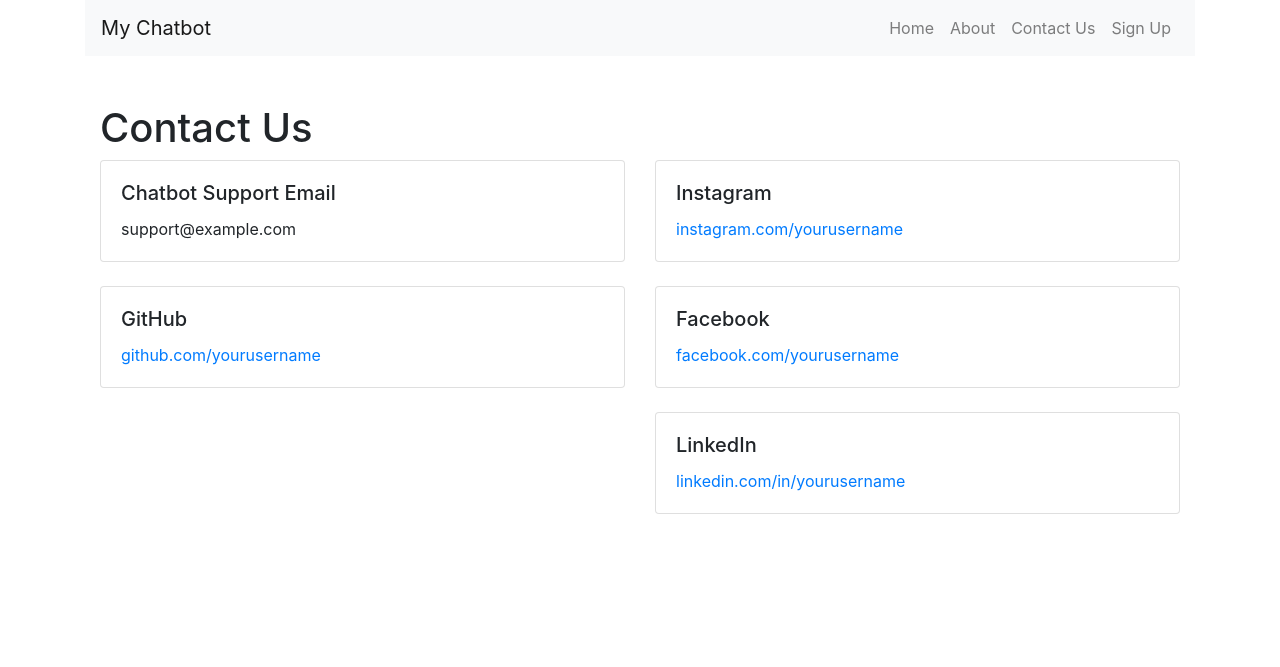
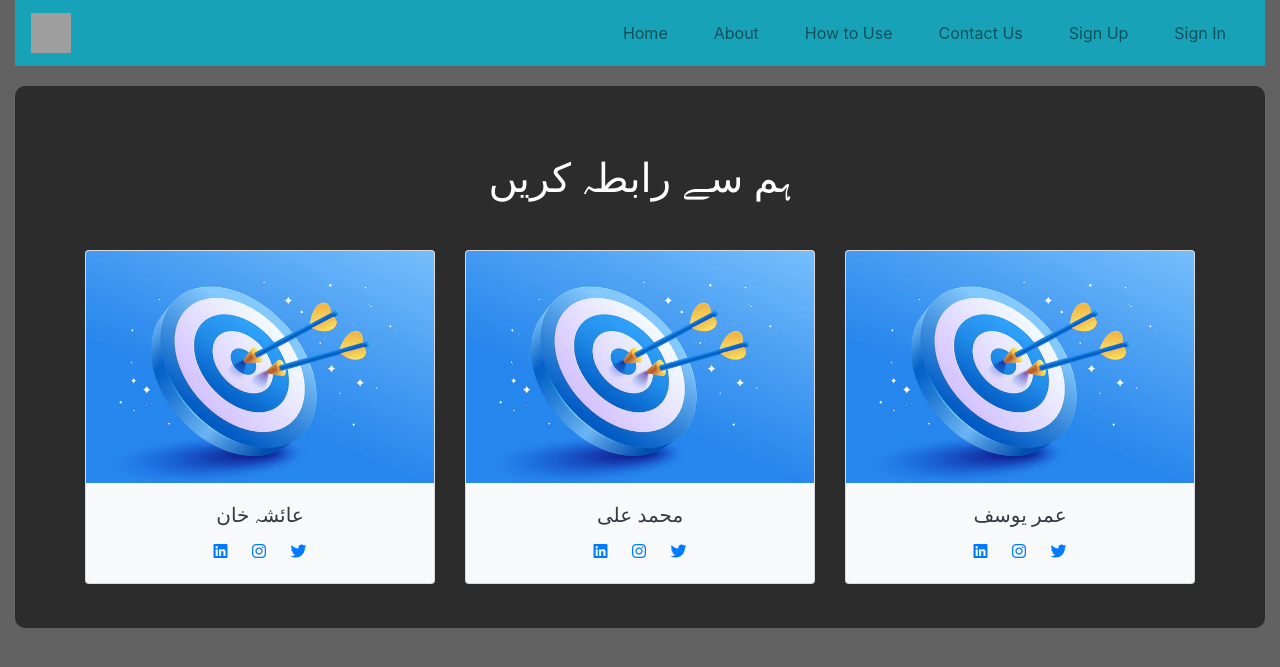
Before and after one commit to HerdHelp-FYP/Web-App-Prototype, a Flask app: page /contact in a window 1280 px wide. Shown: the top 667 px of the page. Run offline with Flask 3, Linux system fonts and the light colour scheme; some libraries are stand-ins or nearby versions; grey boxes are pictures that could not be loaded.

Commit message:
functionality till signin added

```diff
--- a/app.py
+++ b/app.py
@@ -3,6 +3,9 @@ import sqlite3
 
 app = Flask(__name__)
 app.secret_key = '1893'  # Replace with a secret key for your app
+
+def create_connection():
+    return sqlite3.connect('herdhelp.db')
 
 @app.route('/')
 def index():
@@ -18,10 +21,8 @@ def signup():
             con = conn.cursor()
             con.execute("INSERT INTO user (name, password) VALUES (?, ?)", (username, password))
 
-            con.execute("SELECT * FROM user")
-            result = con.fetchall()
-            print(result)
-            return redirect(url_for('signup'))
+        # Redirect to the signin page after successful signup
+        return redirect(url_for('signin'))
 
     return render_template('signup.html')
 
@@ -33,5 +34,33 @@ def about():
 def contact():
     return render_template('contact.html')
 
+@app.route('/how_to_use')
+def how_to_use():
+    return render_template('how_to_use.html')
+
+@app.route('/signin', methods=['GET', 'POST'])
+def signin():
+    if request.method == 'POST':
+        username = request.form['username']
+        password = request.form['password']
+
+        conn = create_connection()
+        cursor = conn.cursor()
+        cursor.execute('SELECT * FROM user WHERE name=? AND password=?', (username, password))
+        user = cursor.fetchone()
+
+        conn.close()
+
+        if user:
+            # Authentication successful
+            flash('Login successful!', 'success')
+            return redirect(url_for('index'))
+        else:
+            # Authentication failed
+            flash('Invalid username or password. Please try again.', 'error')
+            return redirect(url_for('signin'))
+
+    return render_template('signin.html')
+
 if __name__ == '__main__':
     app.run(debug=True)
--- a/static/style.css
+++ b/static/style.css
@@ -0,0 +1,34 @@
+body {
+    background-color: #626262;
+    color: white;
+}
+.navbar {
+    background-color: #4df9da;
+}
+.navbar-brand {
+    color: white;
+    font-weight: bold;
+}
+.navbar-nav {
+    margin-left: auto;
+}
+.navbar-nav .nav-link {
+    color: white;
+    margin: 0 15px;
+}
+.content {
+    background-color: #2c2c2c;
+    color: white;
+    padding: 20px;
+    border-radius: 10px;
+    margin-top: 20px;
+}
+.alert {
+    background-color: #4df9da;
+    color: #2c2c2c;
+}
+footer {
+    text-align: center;
+    color: white;
+    margin-top: 20px;
+}
--- a/templates/contact.html
+++ b/templates/contact.html
@@ -2,39 +2,38 @@
 
 {% block content %}
 <div class="container mt-5">
-    <h1>Contact Us</h1>
+    <h1 class="text-center mb-5">ہم سے رابطہ کریں</h1>
     <div class="row">
-        <div class="col-md-6">
-            <div class="card mb-4">
+        <div class="col-md-4 mb-4">
+            <div class="card text-center bg-light">
+                <img src="{{ url_for('static', filename='images/vision.webp') }}" class="card-img-top" alt="Team Member 1">
                 <div class="card-body">
-                    <h5 class="card-title">Chatbot Support Email</h5>
-                    <p class="card-text">support@example.com</p>
-                </div>
-            </div>
-            <div class="card mb-4">
-                <div class="card-body">
-                    <h5 class="card-title">GitHub</h5>
-                    <a href="https://github.com/yourusername" class="card-link">github.com/yourusername</a>
+                    <h5 class="card-title text-dark">عائشہ خان</h5>
+                    <a href="https://www.linkedin.com/in/aishakhan" class="card-link"><i class="fab fa-linkedin"></i></a>
+                    <a href="https://www.instagram.com/aishakhan" class="card-link"><i class="fab fa-instagram"></i></a>
+                    <a href="https://twitter.com/aishakhan" class="card-link"><i class="fab fa-twitter"></i></a>
                 </div>
             </div>
         </div>
-        <div class="col-md-6">
-            <div class="card mb-4">
+        <div class="col-md-4 mb-4">
+            <div class="card text-center bg-light">
+                <img src="{{ url_for('static', filename='images/vision.webp') }}" class="card-img-top" alt="Team Member 2">
                 <div class="card-body">
-                    <h5 class="card-title">Instagram</h5>
-                    <a href="https://www.instagram.com/yourusername" class="card-link">instagram.com/yourusername</a>
+                    <h5 class="card-title text-dark">محمد علی</h5>
+                    <a href="https://www.linkedin.com/in/mohammadali" class="card-link"><i class="fab fa-linkedin"></i></a>
+                    <a href="https://www.instagram.com/mohammadali" class="card-link"><i class="fab fa-instagram"></i></a>
+                    <a href="https://twitter.com/mohammadali" class="card-link"><i class="fab fa-twitter"></i></a>
                 </div>
             </div>
-            <div class="card mb-4">
+        </div>
+        <div class="col-md-4 mb-4">
+            <div class="card text-center bg-light">
+                <img src="{{ url_for('static', filename='images/vision.webp') }}" class="card-img-top" alt="Team Member 3">
                 <div class="card-body">
-                    <h5 class="card-title">Facebook</h5>
-                    <a href="https://www.facebook.com/yourusername" class="card-link">facebook.com/yourusername</a>
-                </div>
-            </div>
-            <div class="card mb-4">
-                <div class="card-body">
-                    <h5 class="card-title">LinkedIn</h5>
-                    <a href="https://www.linkedin.com/in/yourusername" class="card-link">linkedin.com/in/yourusername</a>
+                    <h5 class="card-title text-dark">عمر یوسف</h5>
+                    <a href="https://www.linkedin.com/in/omaryousaf" class="card-link"><i class="fab fa-linkedin"></i></a>
+                    <a href="https://www.instagram.com/omaryousaf" class="card-link"><i class="fab fa-instagram"></i></a>
+                    <a href="https://twitter.com/omaryousaf" class="card-link"><i class="fab fa-twitter"></i></a>
                 </div>
             </div>
         </div>
--- a/templates/layout.html
+++ b/templates/layout.html
@@ -5,13 +5,18 @@
     <meta name="viewport" content="width=device-width, initial-scale=1.0">
     <title>My Chatbot</title>
     <link rel="stylesheet" href="https://maxcdn.bootstrapcdn.com/bootstrap/4.5.2/css/bootstrap.min.css">
+    <link rel="stylesheet" href="https://cdnjs.cloudflare.com/ajax/libs/font-awesome/6.0.0/css/all.min.css">
     <link rel="stylesheet" href="{{ url_for('static', filename='style.css') }}">
+    <style>
+    </style>
 </head>
 <body>
-    <div class="container">
+    <div class="container-fluid">
         <header>
-            <nav class="navbar navbar-expand-lg navbar-light bg-light">
-                <a class="navbar-brand" href="{{ url_for('index') }}">My Chatbot</a>
+            <nav class="navbar navbar-expand-lg navbar-light bg-info w-100">
+                <a class="navbar-brand" href="{{ url_for('index') }}">
+                    <img src="{{ url_for('static', filename='your_logo.png') }}" alt="My Chatbot Logo" width="40" height="40">
+                </a>
                 <button class="navbar-toggler" type="button" data-toggle="collapse" data-target="#navbarNav" aria-controls="navbarNav" aria-expanded="false" aria-label="Toggle navigation">
                     <span class="navbar-toggler-icon"></span>
                 </button>
@@ -24,10 +29,16 @@
                             <a class="nav-link" href="{{ url_for('about') }}">About</a>
                         </li>
                         <li class="nav-item">
+                            <a class="nav-link" href="{{ url_for('how_to_use') }}">How to Use</a>
+                        </li>
+                        <li class="nav-item">
                             <a class="nav-link" href="{{ url_for('contact') }}">Contact Us</a>
                         </li>
                         <li class="nav-item">
                             <a class="nav-link" href="{{ url_for('signup') }}">Sign Up</a>
+                        </li>
+                        <li class="nav-item">
+                            <a class="nav-link" href="{{ url_for('signin') }}">Sign In</a>
                         </li>
                     </ul>
                 </div>
@@ -36,8 +47,8 @@
         <div class="content">
             {% with messages = get_flashed_messages() %}
                 {% if messages %}
-                    <div class="alert alert-{{ messages[0][1] }}" role="alert">
-                        {{ messages[0][0] }}
+                    <div class="alert" role="alert">
+                        {{ messages[0] }}
                     </div>
                 {% endif %}
             {% endwith %}
@@ -47,5 +58,10 @@
             <!-- Add your footer content here -->
         </footer>
     </div>
+
+    <!-- Bootstrap JS and dependencies (make sure you include these at the end of the body for faster loading) -->
+    <script src="https://code.jquery.com/jquery-3.5.1.slim.min.js"></script>
+    <script src="https://cdn.jsdelivr.net/npm/@popperjs/core@2.9.2/dist/umd/popper.min.js"></script>
+    <script src="https://stackpath.bootstrapcdn.com/bootstrap/4.5.2/js/bootstrap.min.js"></script>
 </body>
 </html>
```
Also changed, not shown: templates/about.html (+38 -27 lines), templates/home.html (+4 -4 lines), templates/how_to_use.html (added, +46 -0 lines), templates/signin.html (added, +22 -0 lines), herdhelp.db (added), static/images/aboutus.webp (added), static/images/vision.webp (added).
